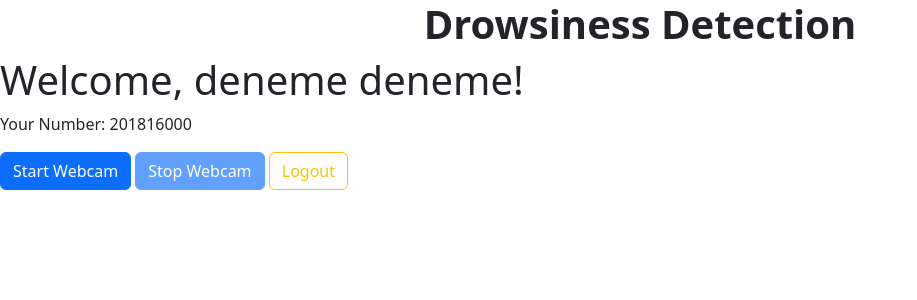
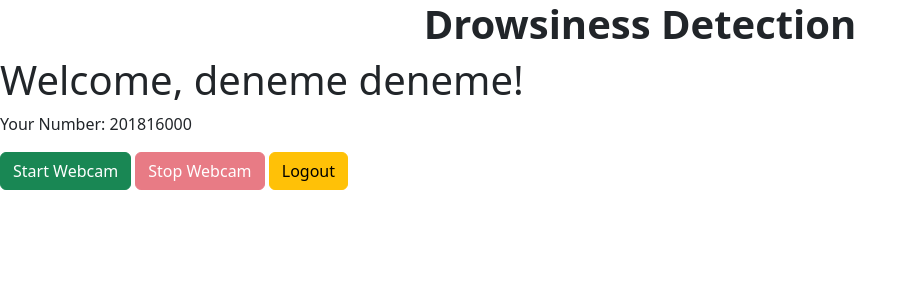
Before and after one commit to GurcanUnsal/Drowsiness-Detection-and-Head-Pose-Estimation, a Flask app: page /dashboard in a window 1280 px wide. Shown: the top 300 px of the page, without its empty margins (0-917 px from the left). Run offline with Flask 3, Linux system fonts and the light colour scheme; a user stored in the database is signed in.

Commit message:
removed unnecessary table

```diff
--- a/app.py
+++ b/app.py
@@ -21,7 +21,6 @@ login_manager.login_view = 'login'
 
 @login_manager.user_loader
 def load_user(user_id):
-    print(user_id)
     return User.query.get(int(user_id))
 
 class User(db.Model, UserMixin):
@@ -32,13 +31,6 @@ class User(db.Model, UserMixin):
 
     def get_id(self):
            return (self.number)
-
-class Performance(db.Model):
-    id = db.Column(db.Integer, primary_key=True)
-    number = db.Column(db.Integer, db.ForeignKey('user.number'), nullable=False)
-    micorsleep = db.Column(db.Integer, nullable=False)
-    yawning = db.Column(db.Integer, nullable=False)
-    neutral = db.Column(db.Integer, nullable=False)
 
 class RegisterForm(FlaskForm):
     number = IntegerField(validators=[InputRequired()], render_kw={"placeholder": "Student Number"})
--- a/templates/index.html
+++ b/templates/index.html
@@ -41,9 +41,9 @@
     <p>
         Your Number: {{ user.number }}
     </p>
-    <button class="btn btn-primary" id="start-btn" onclick="startWebcam()">Start Webcam</button>
-    <button class="btn btn-primary" disabled id="stop-btn" onclick="stopWebcam()">Stop Webcam</button>
-    <a class="btn btn-outline-warning" href="{{ url_for('logout') }}">Logout</a>
+    <button class="btn btn-success" id="start-btn" onclick="startWebcam()">Start Webcam</button>
+    <button class="btn btn-danger" disabled id="stop-btn" onclick="stopWebcam()">Stop Webcam</button>
+    <a class="btn btn-warning" href="{{ url_for('logout') }}">Logout</a>
     <script
       type="text/javascript"
       src="{{url_for('static', filename='script/index.js')}}"
```
Also changed, not shown: instance/database.db.
